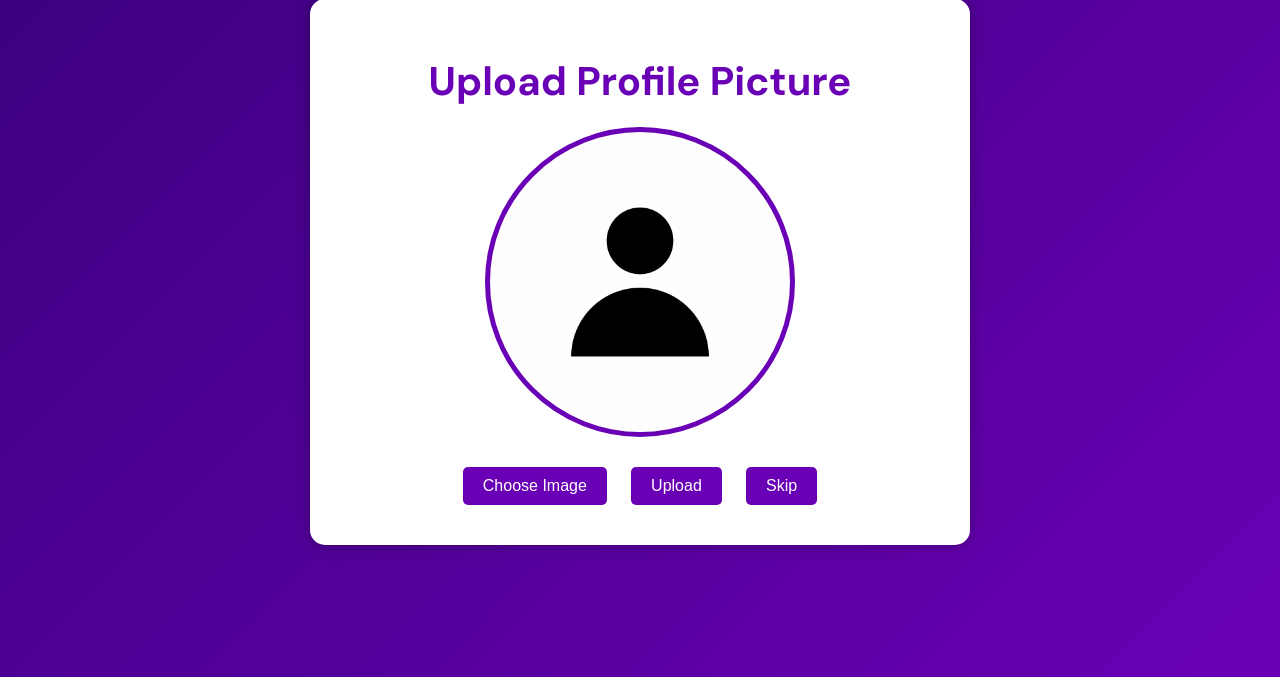
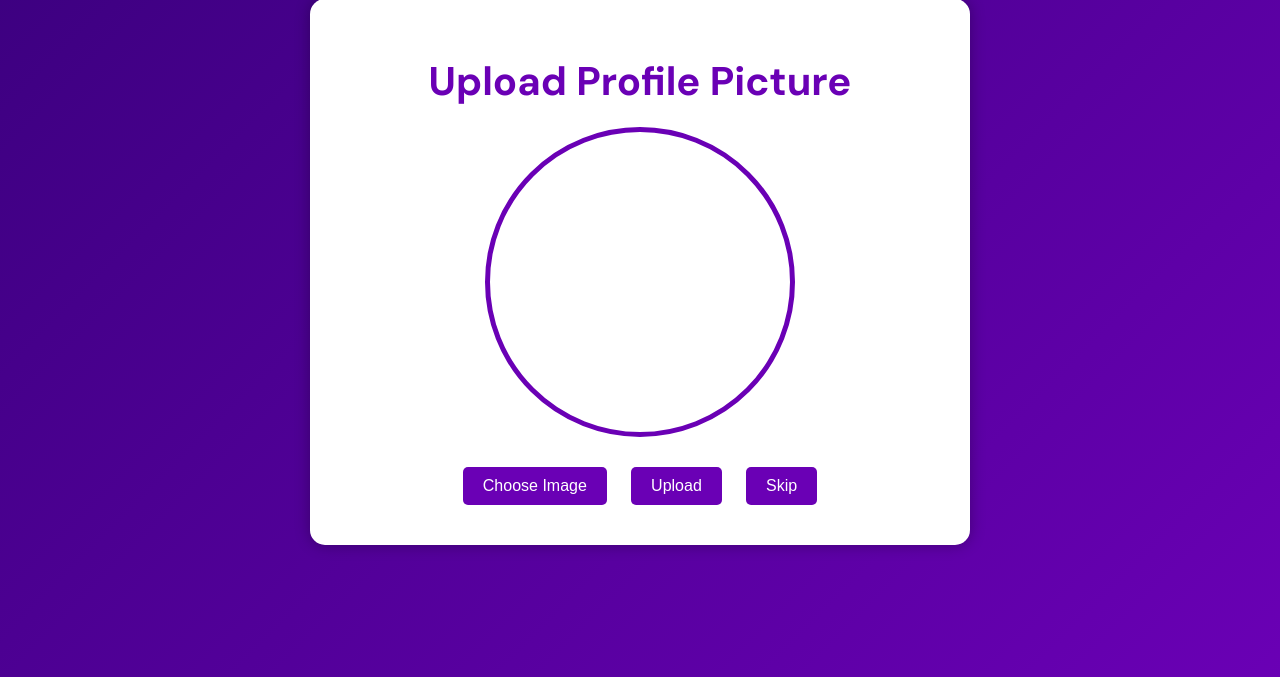
Before and after one commit to Marketplace-development/even-groups-a-d2024-group8, a Flask app: page /upload_picture in a window 1280 px wide. Shown: the part 148-825 px from the top of the page. Run offline with Flask 3, Linux system fonts and the light colour scheme; the visitor is signed in with stand-in values (Sample User, id 1).

Commit message:
No default picture

```diff
--- a/app/templates/upload_picture.html
+++ b/app/templates/upload_picture.html
@@ -45,7 +45,6 @@
             border-radius: 50%; /* Creates a circular mask */
             margin: 0 auto 20px; /* Center it horizontally and add spacing below */
             border: 5px solid #6a00b5; /* Purple border around the circle */
-            background: url('app/static/images/download.png') center center / cover no-repeat; /* Default image */
         }
         .image-container img {
             position: absolute;
```
